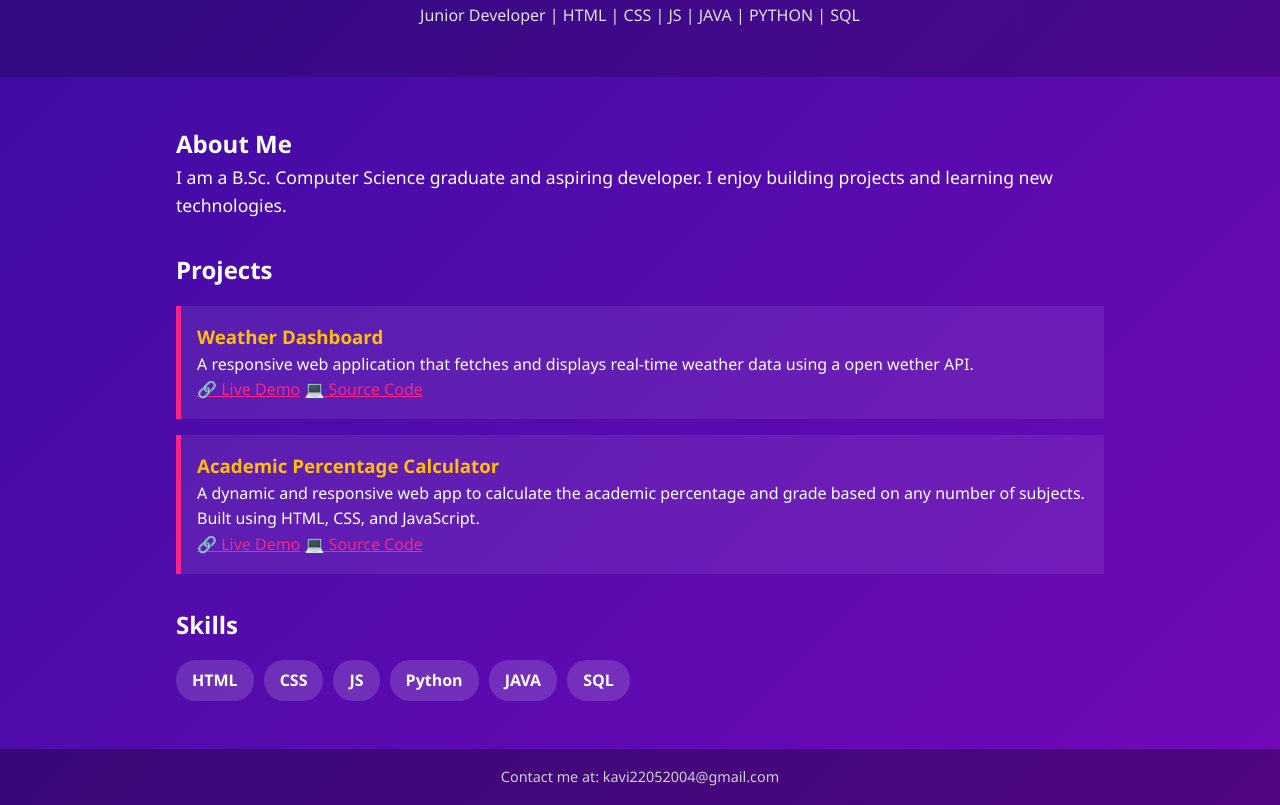
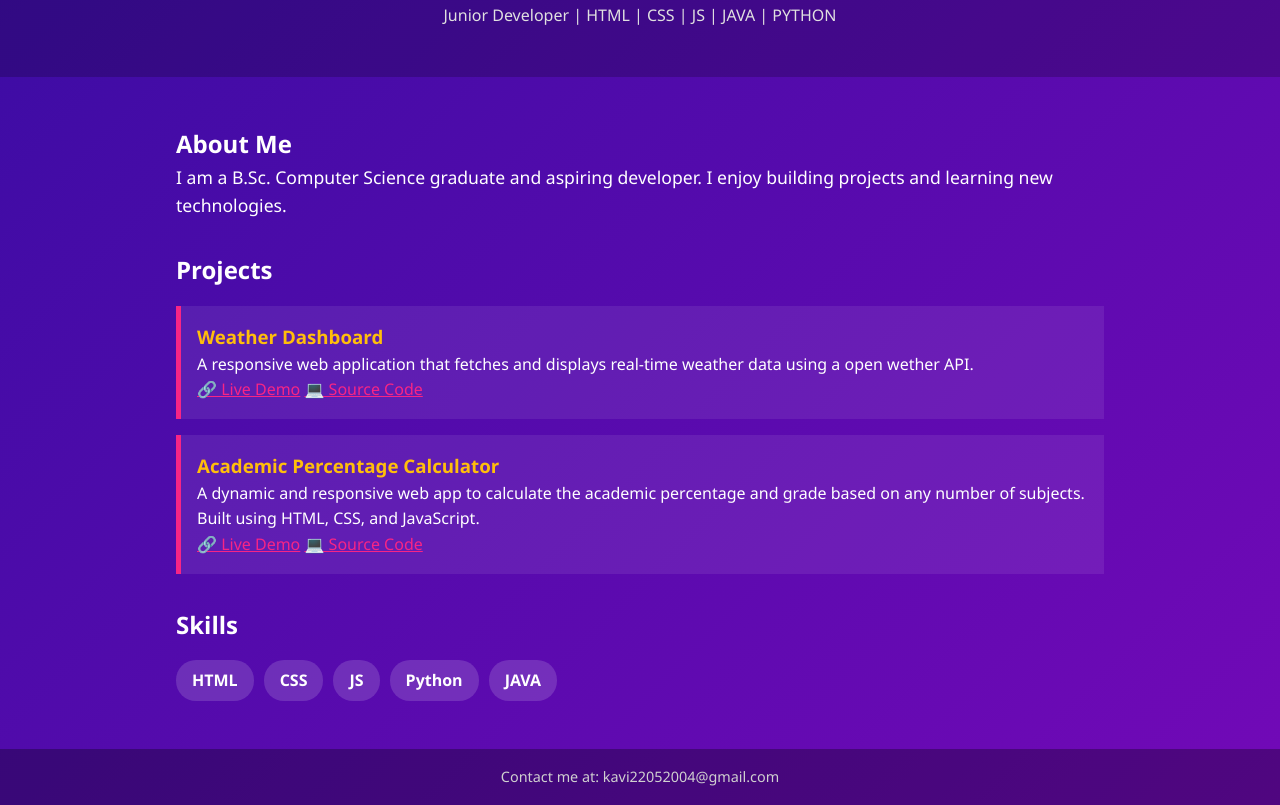
Before and after one commit to kavi-22/Kaviyarasu-C, a plain HTML site: page index.html in a window 1280 px wide. Shown: the part 125-930 px from the top of the page. Drawn offline with Linux system fonts and the light colour scheme.

Commit message:
Update index.html

```diff
--- a/index.html
+++ b/index.html
@@ -10,7 +10,7 @@
     <header>
         <div class="container">
           <h1>Kaviyarasu C</h1>
-          <p>Junior Developer | HTML | CSS | JS | JAVA | PYTHON | SQL</p>
+          <p>Junior Developer | HTML | CSS | JS | JAVA | PYTHON </p>
         </div>
       </header>
 
@@ -51,7 +51,6 @@
         <li>JS</li>
         <li>Python</li>
         <li>JAVA</li>
-        <li>SQL</li>
       </ul>
     </section>
   </main>
```
